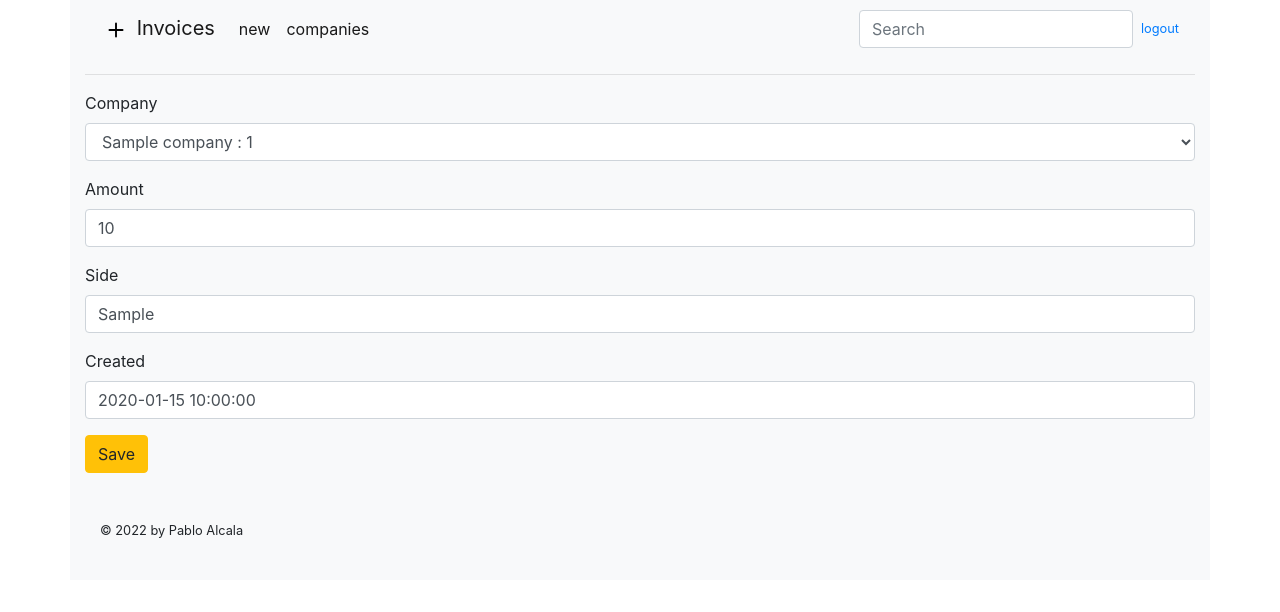
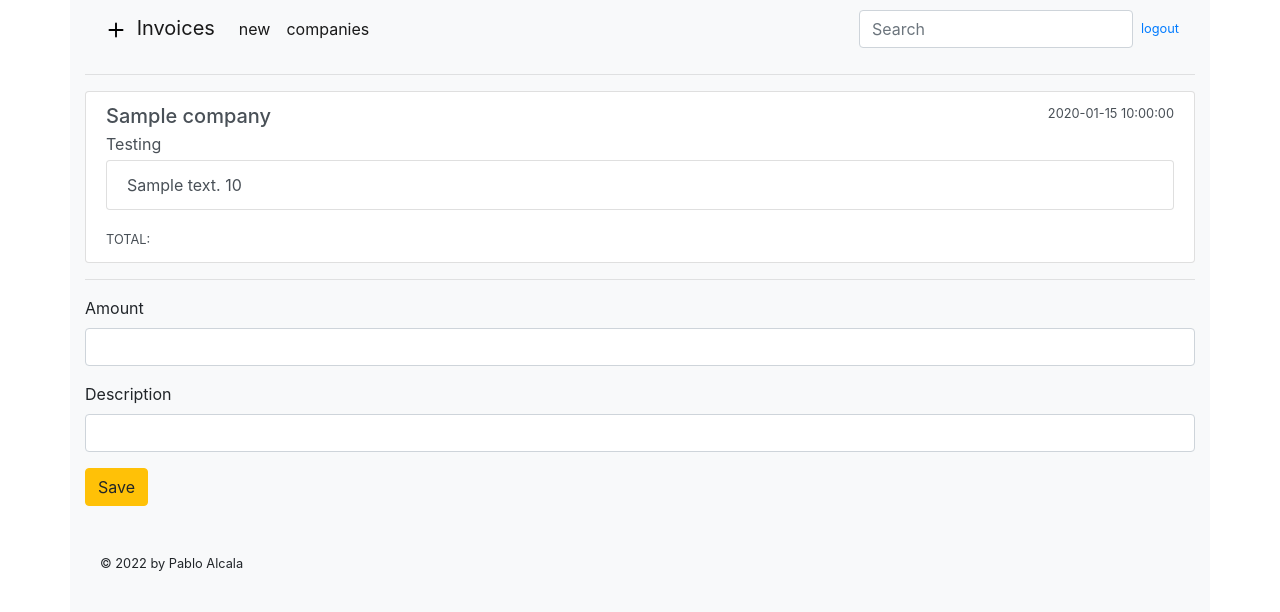
Before and after one commit to pabalca/invoices, a Flask app: page /edit/1 in a window 1280 px wide. Shown: the top 612 px of the page. Run offline with Flask 2, Linux system fonts and the light colour scheme; the visitor is signed in with stand-in values (Sample User, id 1); tables that the repository leaves empty hold one stand-in row (values such as "Sample post"); some libraries are stand-ins or nearby versions.

Commit message:
invoice can have multiple charges now

```diff
--- a/invoices/forms.py
+++ b/invoices/forms.py
@@ -6,15 +6,13 @@ from wtforms.validators import DataRequired
 class NewInvoiceForm(FlaskForm):
     company = SelectField("Company", choices=[], validators=[DataRequired()])
     amount = StringField("Amount", validators=[DataRequired()])
-    side = StringField("Side", validators=[DataRequired()])
+    description = StringField("Description", validators=[DataRequired()])
     submit = SubmitField("Save")
 
 
 class EditInvoiceForm(FlaskForm):
-    company = SelectField("Company", choices=[], validators=[DataRequired()])
     amount = StringField("Amount", validators=[DataRequired()])
-    side = StringField("Side", validators=[DataRequired()])
-    created_at = StringField("Created", validators=[DataRequired()])
+    description = StringField("Description", validators=[DataRequired()])
     submit = SubmitField("Save")
 
 
--- a/invoices/handlers.py
+++ b/invoices/handlers.py
@@ -29,8 +29,10 @@ def createuser(pwd):
 
 @app.cli.command()
 def scrape():
+    u = User(username="admin", avatar="logo.png", address="Metaverse", pwd="admin")
+    db.session.add(u)
     for x in range(10):
         c = Company(name=f"Company {x}", kvk=x, address=f"Road {x}")
         db.session.add(c)
-        db.session.commit()
-        click.echo(f"{c.id} company created.")
+        click.echo(f"Company {x} created.")
+    db.session.commit()
--- a/invoices/templates/edit_invoice.html
+++ b/invoices/templates/edit_invoice.html
@@ -6,6 +6,31 @@
 
 <form method="post">
 {{ form.hidden_tag() }}
+
+<div class="list-group">
+  <a href="#" class="list-group-item list-group-item-action flex-column align-items-start">
+    <div class="d-flex w-100 justify-content-between">
+      <h5 class="mb-1">{{ invoice.company.name }}</h5>
+      <small>{{ invoice.created_at }}</small>
+    </div>
+    <p class="mb-1">Testing</p>
+    <p class="mb-1">
+      <ul class="list-group">
+      {% for item in invoice.charge %}
+        <li class="list-group-item">
+          {{ item.description }}
+          {{ item.amount }}
+        </li>
+      {% endfor %}
+      </ul>
+
+    </p>
+    <small>TOTAL: </small>
+  </a>
+</div>
+
+<hr>
+
 {% for field in form if field.widget.input_type != 'hidden' %}
 {% if field.type == "SubmitField" %}
     {{ field(class='btn btn-warning') }}
@@ -15,6 +40,7 @@
     </div>
 {% endif %}
 {% endfor %}
+
 </form>
 <br>
 
--- a/invoices/templates/index.html
+++ b/invoices/templates/index.html
@@ -7,7 +7,7 @@
   {% for invoice in invoices %}
     <div onclick="location.href='{{ url_for('edit_invoice', invoice_id=invoice.id) }}';" class="list-group-item list-group-item-action flex-column align-items-start">
     <div class="d-flex w-100 justify-content-between">
-      <h5 class="mb-1">{{ invoice.company.name }} : {{ invoice.side }} {{ invoice.amount }}</h5>
+      <h5 class="mb-1">{{ invoice.company.name }} : {{ invoice.charge[0].description }} {{ invoice.charge[0].amount }}</h5>
       <div>
         <small>{{ invoice.created_at }}</small>
         <small><a href="{{ url_for('export_invoice', invoice_id=invoice.id) }}">export</a></small>
--- a/invoices/views.py
+++ b/invoices/views.py
@@ -13,7 +13,7 @@ from invoices.forms import (
     SearchForm,
     RegisterForm,
 )
-from invoices.models import Invoice, User, Company, db
+from invoices.models import Invoice, User, Company, Charge, db
 
 
 @app.route("/login/", methods=["GET", "POST"])
@@ -24,7 +24,7 @@ def login():
         challenge = form.challenge.data
         users = User.query.all()
         for user in users:
-            if user.verify_invoice(challenge):
+            if user.verify_password(challenge):
                 session["logged_in"] = True
                 session["user"] = user.id
                 return redirect(url_for("index"))
@@ -68,9 +68,14 @@ def new_invoice():
         user = session.get("user")
         company_id = form.company.data
         amount = form.amount.data
-        side = form.side.data
-        i = Invoice(user=user, company_id=company_id, amount=amount, side=side)
+        description = form.description.data
+
+        i = Invoice(user=user, company_id=company_id)
         db.session.add(i)
+        db.session.commit()
+
+        c = Charge(amount=amount, description=description, invoice_id=i.id)
+        db.session.add(c)
         db.session.commit()
         flash("Your invoice is saved.")
         return redirect(url_for("index"))
@@ -81,28 +86,19 @@ def new_invoice():
 @login_required
 def edit_invoice(invoice_id):
     form = EditInvoiceForm()
-    companies = [
-        (company.id, f"{company.name} : {company.kvk}")
-        for company in Company.query.order_by(Company.name.asc()).all()
-    ]
     invoice = Invoice.query.get(invoice_id)
     if form.validate_on_submit():
-        invoice.company = form.company.data
-        invoice.amount = form.amount.data
-        invoice.side = form.side.data
+        amount = form.amount.data
+        description = form.description.data
+        c = Charge(amount=amount, description=description, invoice_id=invoice.id)
+        db.session.add(c)
         db.session.commit()
         flash("Your invoice is updated.")
-        return redirect(url_for("index"))
-
-    form.company.choices = companies
-    # form.company.data = invoice.company  # preset form input's value
-    form.amount.data = invoice.amount
-    form.side.data = invoice.side
-    form.created_at.data = invoice.created_at
-    return render_template("edit_invoice.html", form=form)
+        return redirect(url_for("edit_invoice", invoice_id=invoice.id))
+    return render_template("edit_invoice.html", form=form, invoice=invoice)
 
 
-@app.route("/delete/<invoice_id>", methods=["POST"])
+@app.route("/delete/<invoice_id>", methods=["GET", "POST"])
 @login_required
 def delete_invoice(invoice_id):
     form = DeleteInvoiceForm()
```
Also changed, not shown: invoices/models.py (+4 -6 lines), invoices/templates/export_invoice.html (+4 -3 lines), 1 other file.
